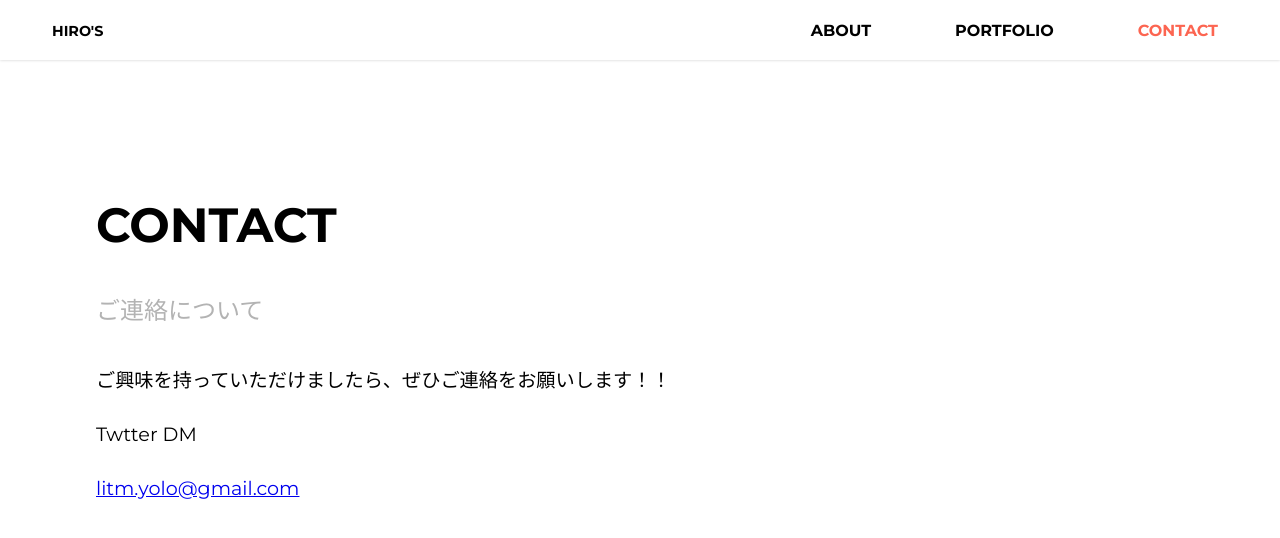
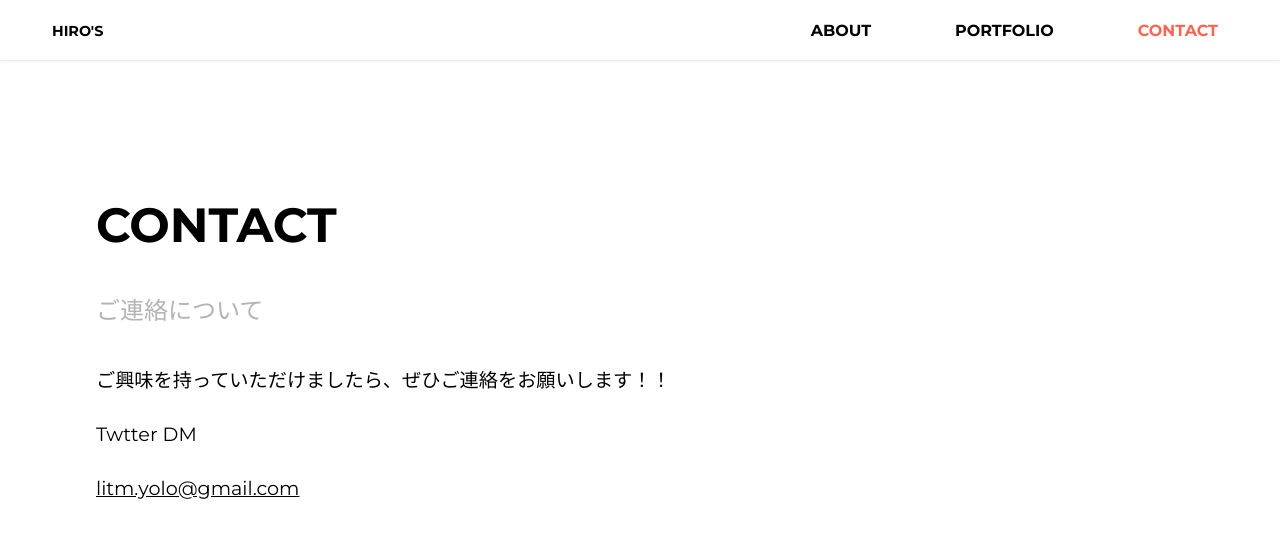
Before and after one commit to Abbiscuit/hiro-portfolio, a Nuxt app: page /contact in a window 1280 px wide. Shown: the top 538 px of the page. Built offline with nearby package versions, Linux system fonts and the light colour scheme.

Commit message:
Fix some styling

```diff
--- a/pages/contact.vue
+++ b/pages/contact.vue
@@ -4,9 +4,7 @@
     <p class="subheading">ご連絡について</p>
     <p>ご興味を持っていただけましたら、ぜひご連絡をお願いします！！</p>
     <p>Twtter DM</p>
-    <p>
-      <a href="mailto:litm.yolo@gmail.com">litm.yolo@gmail.com</a>
-    </p>
+    <p class="email">litm.yolo@gmail.com</p>
   </section>
 </template>
 
@@ -25,5 +23,8 @@
 };
 </script>
 
-<style>
+<style scoped>
+.email {
+  text-decoration: underline;
+}
 </style>
```
